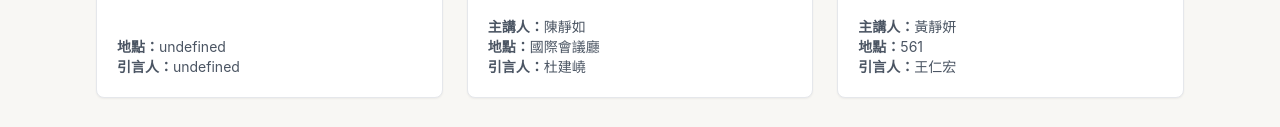
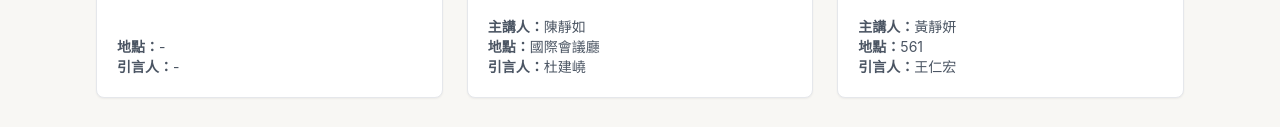
Before and after one commit to chiachen2507/cpschedule, a plain HTML site: page index.html in a window 1280 px wide. Shown: the part 1527-1654 px from the top of the page. Drawn offline with nearby package versions, Linux system fonts and the light colour scheme.

Commit message:
Update index.html

```diff
--- a/index.html
+++ b/index.html
@@ -121,7 +121,7 @@
             { date: '07/22', month: 7, location: '561', title: '師資培育-六大核心能力暨全人照護教育課程', topic: '【癢無止境-異位性皮膚炎】', speaker: '施芳蘭', cfd: 'A(a)', category: '醫療品質', domain: '生理心理', video: 'P', moderator: '蔡慧娟' },
             { date: '07/29', month: 7, location: '553', title: '師資培育-六大核心能力暨全人照護教育課程', topic: '【肌炎自體免疫標誌與臨床診斷應用】', speaker: '蔡慧娟', cfd: 'A(a)', category: '醫療品質', domain: '生理心理', video: 'P', moderator: '陳薔妃' },
             { date: '08/05', month: 8, location: '553', title: '師資培育-六大核心能力暨數位技能教育課程', topic: '【讓數據說話：從零開始打造Power BI IGRA檢驗分析儀表板】', speaker: '陳薔妃', cfd: 'C', category: '數位技能', domain: '生理心理', video: 'P', moderator: '洪永東' },
-            { date: '08/12', month: 8, title: '本週無部會' },
+            { date: '08/12', month: 8, location: '-', title: '本週無部會', topic: '', speaker: '', cfd: '', category: '', domain: '', video: '', moderator: '-' },
             { date: '08/19', month: 8, location: '國際會議廳', title: '師資培育-六大核心能力暨全人照護教育課程', topic: '【臨床分子診斷對於真菌感染之應用】', speaker: '陳靜如', cfd: 'B', category: '醫療品質', domain: '生理心理', video: 'P', moderator: '杜建嶢' },
             { date: '08/26', month: 8, location: '561', title: '師資培育-六大核心能力暨數位技能教育課程', topic: '【Power BI基本介紹及應用】', speaker: '黃靜妍', cfd: 'C', category: '數位技能', domain: '生理心理', video: 'P', moderator: '王仁宏' }
         ];
```
